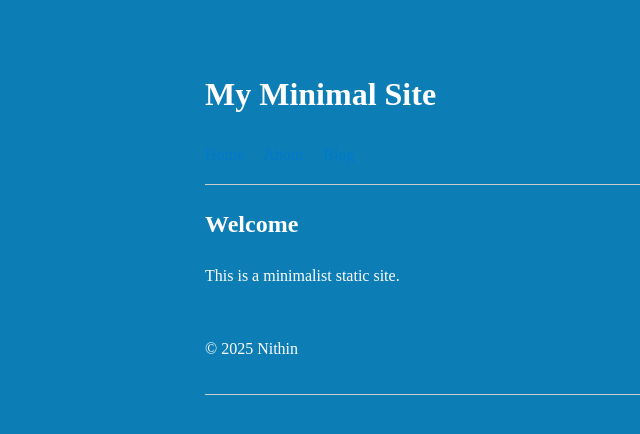
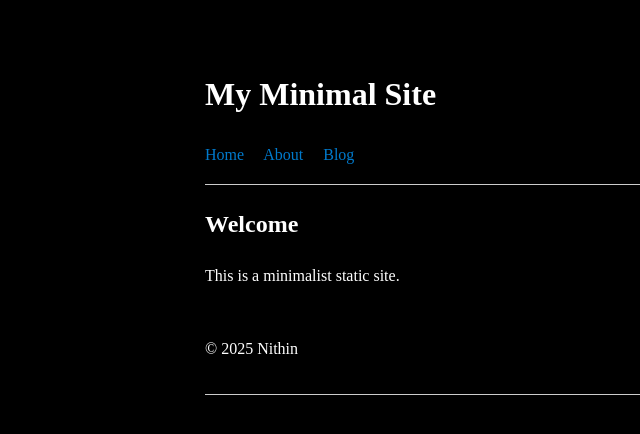
Before and after one commit to nithinvin/2025_Experiments, a plain HTML site: page simple_static_web_server/index.html in a window 1280 px wide. Shown: the whole page, without its empty margins (85-725 px from the left). Drawn offline with Linux system fonts and the light colour scheme.

Commit message:
trying different backgrounds for website

```diff
--- a/simple_static_web_server/style.css
+++ b/simple_static_web_server/style.css
@@ -5,7 +5,7 @@ body {
   padding: 0 1rem;
   line-height: 1.6;
   color: white;
-  background: #0d7db5;
+  background: black;
 }
 
 header, footer {
```
